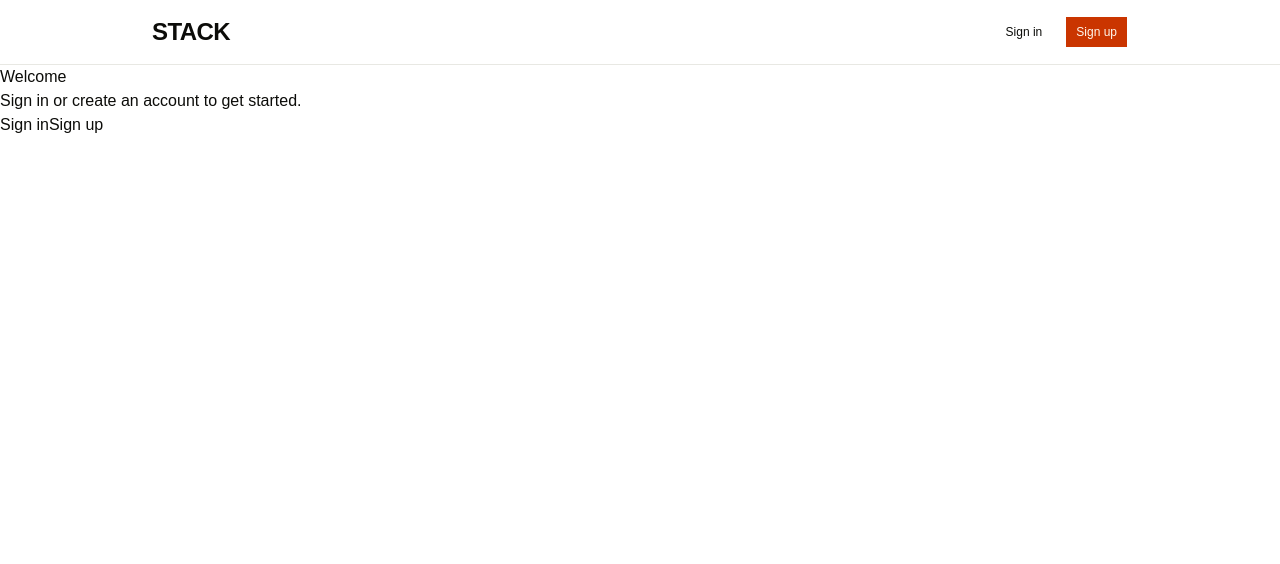
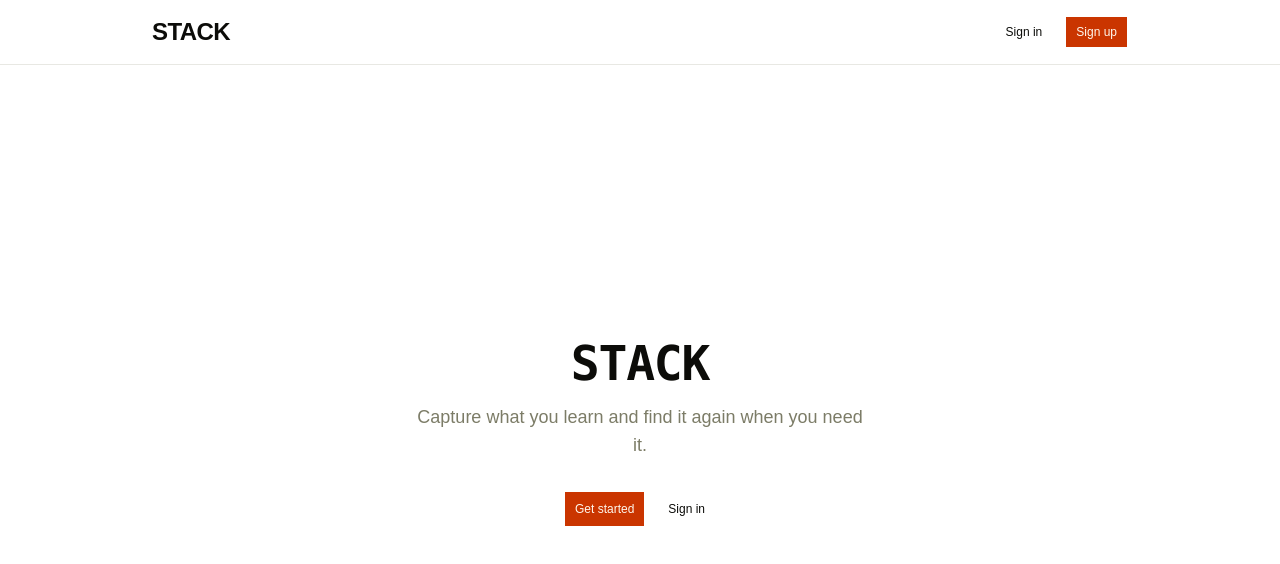
Before and after one commit to aquammarine/stack, a React (Vite) app in the folder frontend/: page / in a window 1280 px wide. Shown: the top 564 px of the page. Built offline with nearby package versions, Linux system fonts and the light colour scheme; no server answers.

Commit message:
feat: add content on homapages

```diff
--- a/frontend/src/pages/LandingPage/LandingPage.tsx
+++ b/frontend/src/pages/LandingPage/LandingPage.tsx
@@ -1,12 +1,22 @@
 import { Link } from "@tanstack/react-router";
+import { Button } from "@/shared/ui";
 
 const LandingPage = () => {
   return (
-    <div>
-      <h1>Welcome</h1>
-      <p>Sign in or create an account to get started.</p>
-      <Link to="/signin">Sign in</Link>
-      <Link to="/signup">Sign up</Link>
+    <div className="mx-auto flex min-h-[calc(100vh-4rem)] max-w-3xl flex-col items-center justify-center px-6 text-center">
+      <h1 className="font-mono text-5xl font-bold tracking-tight">STACK</h1>
+      <p className="mt-4 max-w-md text-lg text-muted-foreground">
+        Capture what you learn and find it again when you need it.
+      </p>
+
+      <div className="mt-8 flex items-center gap-3">
+        <Button variant="default" size="lg" render={<Link to="/signup" />}>
+          Get started
+        </Button>
+        <Button variant="ghost" size="lg" render={<Link to="/signin" />}>
+          Sign in
+        </Button>
+      </div>
     </div>
   );
 };
--- a/frontend/src/pages/PrivateHomePage/PrivateHomePage.tsx
+++ b/frontend/src/pages/PrivateHomePage/PrivateHomePage.tsx
@@ -1,11 +1,32 @@
+import { Link } from "@tanstack/react-router";
 import { useStore } from "@/shared/stores";
+import { Button, Card, CardContent, CardTitle } from "@/shared/ui";
 
 const PrivateHomePage = () => {
   const session = useStore((state) => state.session);
 
   return (
-    <div>
-      <h1>Welcome, {session?.name}</h1>
+    <div className="mx-auto max-w-3xl px-6 py-16">
+      <h1 className="text-3xl font-semibold tracking-tight">
+        Welcome back, {session?.name}
+      </h1>
+      <p className="mt-2 text-muted-foreground">
+        Pick up where you left off.
+      </p>
+
+      <Card className="mt-8">
+        <CardContent className="flex items-center justify-between gap-4 py-6">
+          <div>
+            <CardTitle className="text-lg">Notes</CardTitle>
+            <p className="mt-1 text-sm text-muted-foreground">
+              Browse and manage everything you've saved.
+            </p>
+          </div>
+          <Button variant="default" render={<Link to="/notes" />}>
+            Open notes
+          </Button>
+        </CardContent>
+      </Card>
     </div>
   );
 };
```
